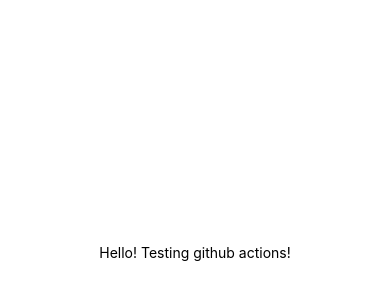
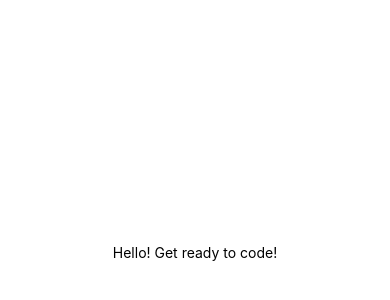
Before and after one commit to UBC-Meetable/code, a React Native app in the folder meetable-app/: screen / in a window 390 px wide. Shown: the part 170-470 px from the top of the page. Built offline with nearby package versions, Linux system fonts and the light colour scheme.

Commit message:
testing github actions

```diff
--- a/meetable-app/App.tsx
+++ b/meetable-app/App.tsx
@@ -5,7 +5,7 @@
 export default function App() {
   return (
     <View style={styles.container}>
-      <Text>Hello! Testing github actions!</Text>
+      <Text>Hello! Get ready to code!</Text>
       <StatusBar style="auto" />
     </View>
   );
```
